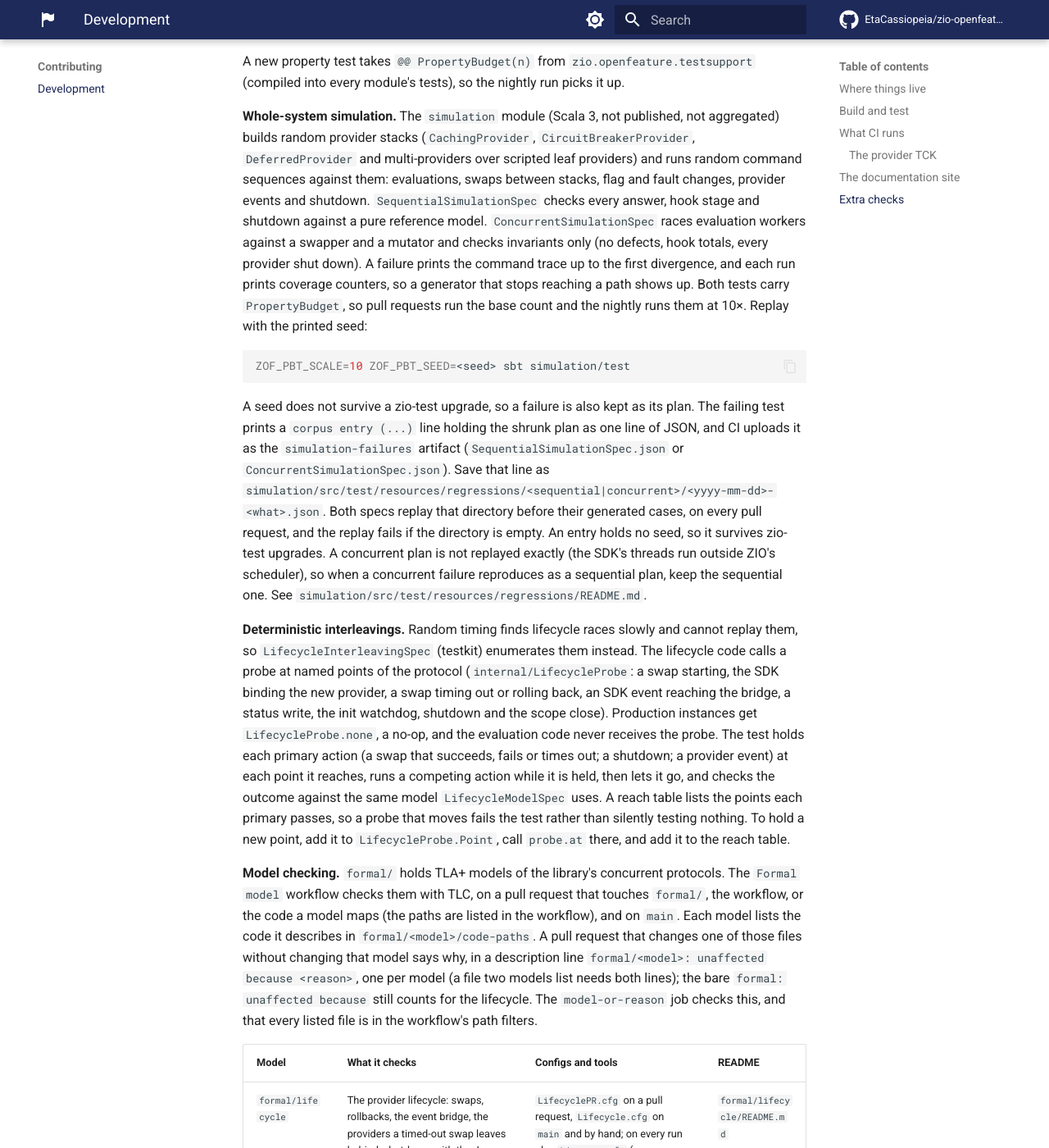
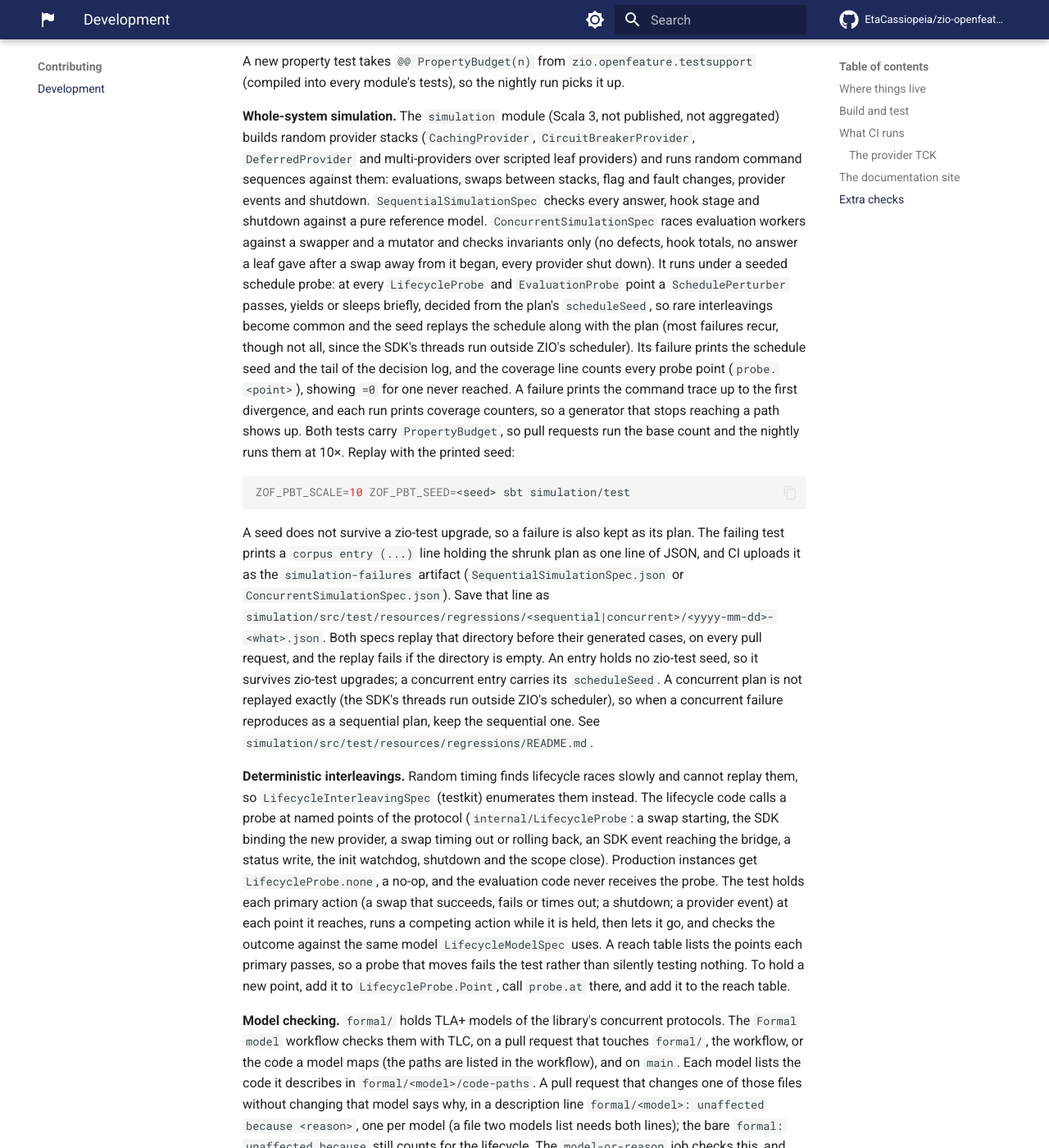
Before and after one commit to EtaCassiopeia/zio-openfeature, an MkDocs documentation site: the page built from docs/development.md, in a window 1280 px wide and 1400 px high, scrolled down 4398 px. Shown: the whole window at 82% size. Built offline with MkDocs 1.6.1 and Material for MkDocs 9.7.7, drawn with Linux system fonts in a browser that asks for light colours; comment, search, counter and statistics services are not loaded.

Commit message:
Run the concurrent simulation under a seeded schedule probe (#972)

```diff
--- a/docs/development.md
+++ b/docs/development.md
@@ -148,7 +148,12 @@ stacks (`CachingProvider`, `CircuitBreakerProvider`, `DeferredProvider` and mult
 providers) and runs random command sequences against them: evaluations, swaps between stacks, flag and fault changes,
 provider events and shutdown. `SequentialSimulationSpec` checks every answer, hook stage and shutdown against a pure
 reference model. `ConcurrentSimulationSpec` races evaluation workers against a swapper and a mutator and checks
-invariants only (no defects, hook totals, every provider shut down). A failure prints the command trace up to the
+invariants only (no defects, hook totals, no answer a leaf gave after a swap away from it began, every provider shut
+down). It runs under a seeded schedule probe: at every `LifecycleProbe` and `EvaluationProbe` point a
+`SchedulePerturber` passes, yields or sleeps briefly, decided from the plan's `scheduleSeed`, so rare interleavings
+become common and the seed replays the schedule along with the plan (most failures recur, though not all, since the
+SDK's threads run outside ZIO's scheduler). Its failure prints the schedule seed and the tail of the decision log, and
+the coverage line counts every probe point (`probe.<point>`), showing `=0` for one never reached. A failure prints the command trace up to the
 first divergence, and each run prints coverage counters, so a generator that stops reaching a path shows up. Both
 tests carry `PropertyBudget`, so pull requests run the base count and the nightly runs them at 10×. Replay with the
 printed seed:
@@ -162,7 +167,7 @@ A seed does not survive a zio-test upgrade, so a failure is also kept as its pla
 artifact (`SequentialSimulationSpec.json` or `ConcurrentSimulationSpec.json`). Save that line as
 `simulation/src/test/resources/regressions/<sequential|concurrent>/<yyyy-mm-dd>-<what>.json`. Both specs replay that
 directory before their generated cases, on every pull request, and the replay fails if the directory is empty. An entry
-holds no seed, so it survives zio-test upgrades. A concurrent plan is not replayed exactly (the SDK's threads run
+holds no zio-test seed, so it survives zio-test upgrades; a concurrent entry carries its `scheduleSeed`. A concurrent plan is not replayed exactly (the SDK's threads run
 outside ZIO's scheduler), so when a concurrent failure reproduces as a sequential plan, keep the sequential one. See
 `simulation/src/test/resources/regressions/README.md`.
 
```
Also changed, not shown: 7 other files.
